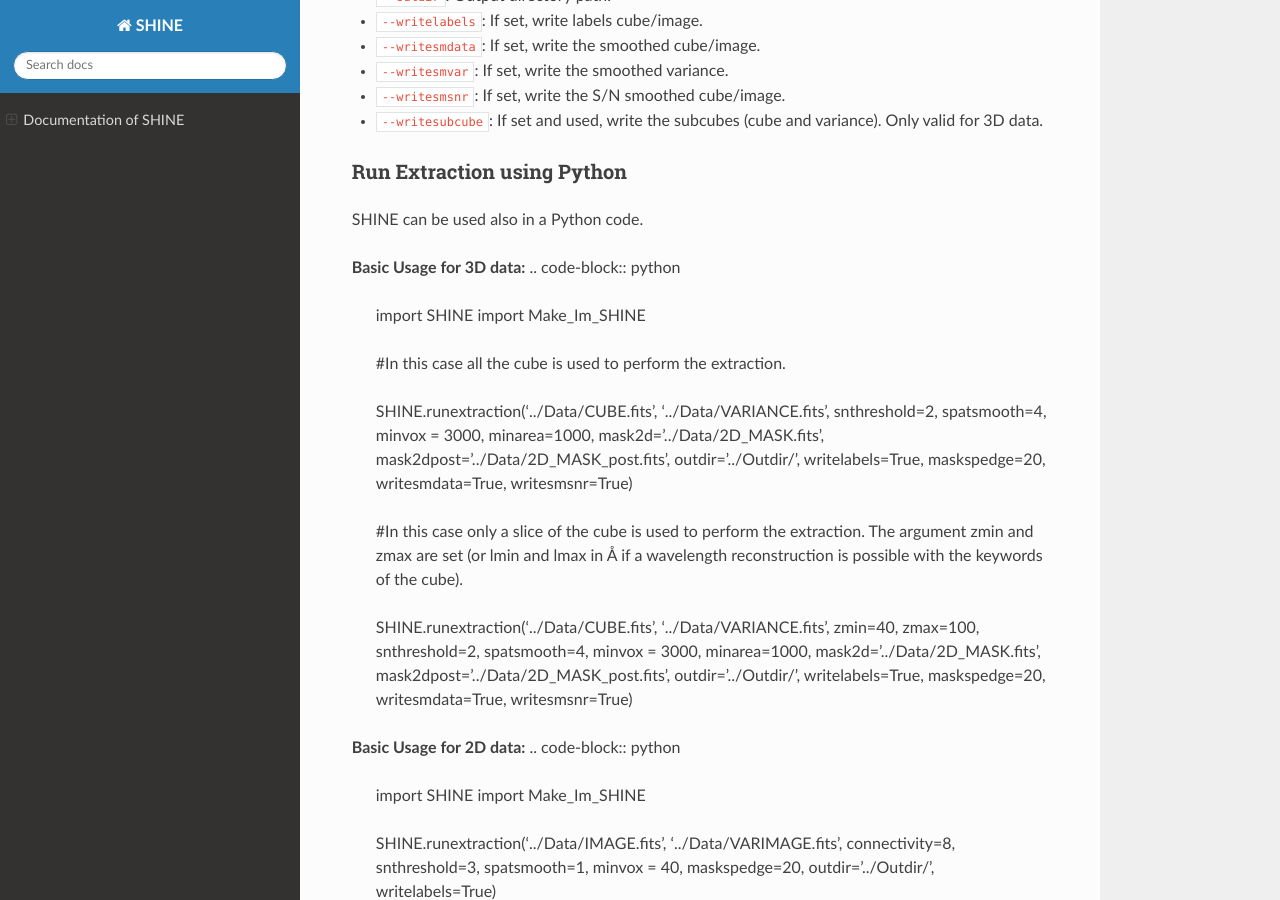
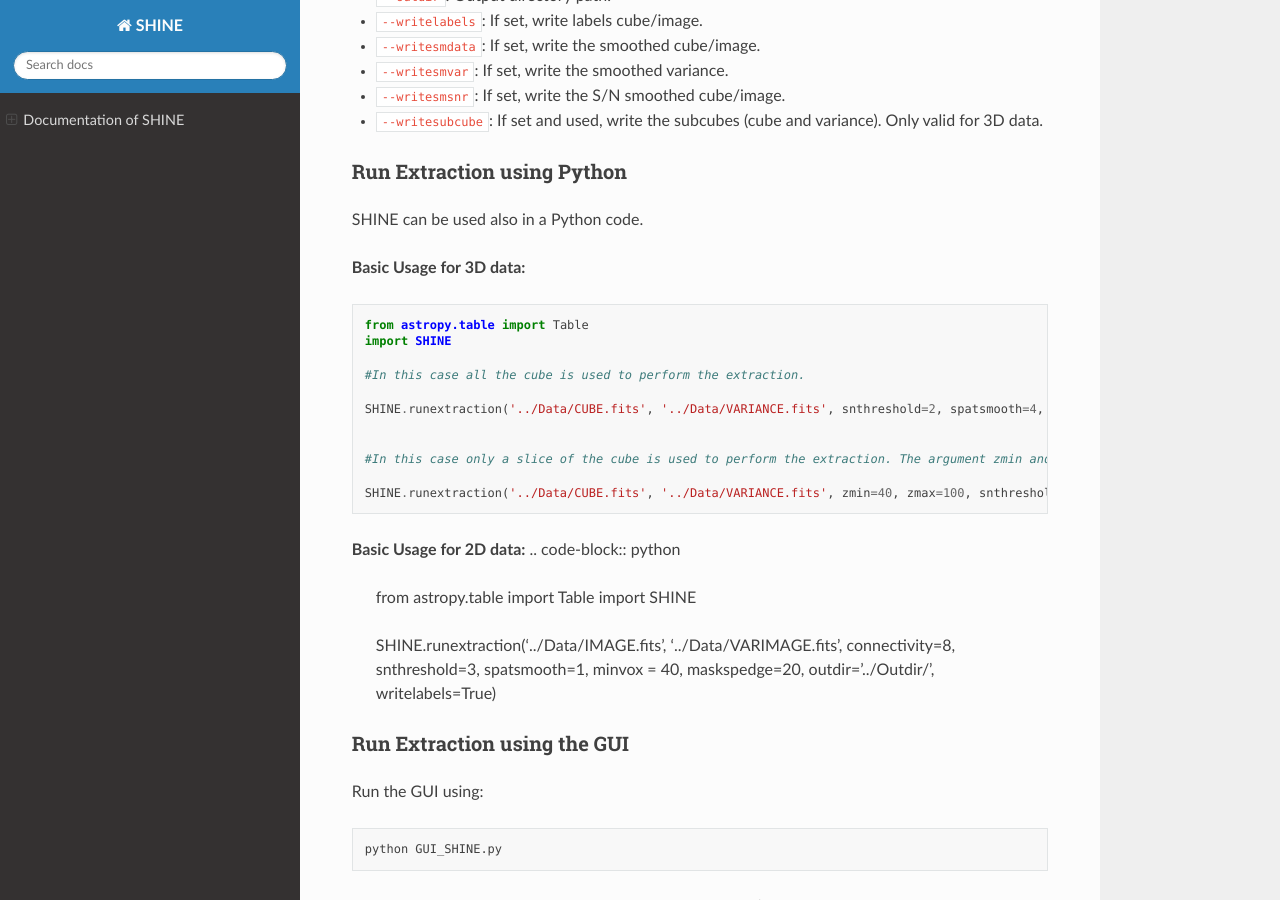
Before and after one commit to matteofox/SHINE, a Sphinx documentation site: the page built from docs/index.rst, in a window 1280 px wide and 900 px high, scrolled down 3595 px. Built offline with Sphinx 7.4.7 and the Read the Docs theme 3.1.0, drawn with Linux system fonts in a browser that asks for light colours.

Commit message:
Updates doc and names

```diff
--- a/docs/index.rst
+++ b/docs/index.rst
@@ -144,10 +144,11 @@ SHINE can be used also in a Python code.
 
 
 **Basic Usage for 3D data:**
+
 .. code-block:: python
 
+    from astropy.table import Table
     import SHINE
-    import Make_Im_SHINE
 
     #In this case all the cube is used to perform the extraction.
 
@@ -156,15 +157,18 @@ SHINE can be used also in a Python code.
 
     #In this case only a slice of the cube is used to perform the extraction. The argument zmin and zmax are set (or lmin and lmax in Å if a wavelength reconstruction is possible with the keywords of the cube).
 
-    SHINE.runextraction('../Data/CUBE.fits', '../Data/VARIANCE.fits', zmin=40, zmax=100, snthreshold=2, spatsmooth=4, minvox = 3000, minarea=1000, mask2d='../Data/2D_MASK.fits', mask2dpost='../Data/2D_MASK_post.fits', outdir='../Outdir/', writelabels=True, maskspedge=20, writesmdata=True, writesmsnr=True)
+    SHINE.runextraction('../Data/CUBE.fits', '../Data/VARIANCE.fits', zmin=40, zmax=100, snthreshold=2, spatsmooth=4, minvox = 3000, minarea=1000, maskspedge=20, mask2d='../Data/2D_MASK.fits', mask2dpost='../Data/2D_MASK_post.fits', outdir='../Outdir/', writelabels=True, writesmdata=True, writesmsnr=True)
+
+
+
 
 
 
 **Basic Usage for 2D data:**
 .. code-block:: python
 
+    from astropy.table import Table
     import SHINE
-    import Make_Im_SHINE
 
     SHINE.runextraction('../Data/IMAGE.fits', '../Data/VARIMAGE.fits', connectivity=8, snthreshold=3, spatsmooth=1, minvox = 40, maskspedge=20, outdir='../Outdir/', writelabels=True)
 
```
